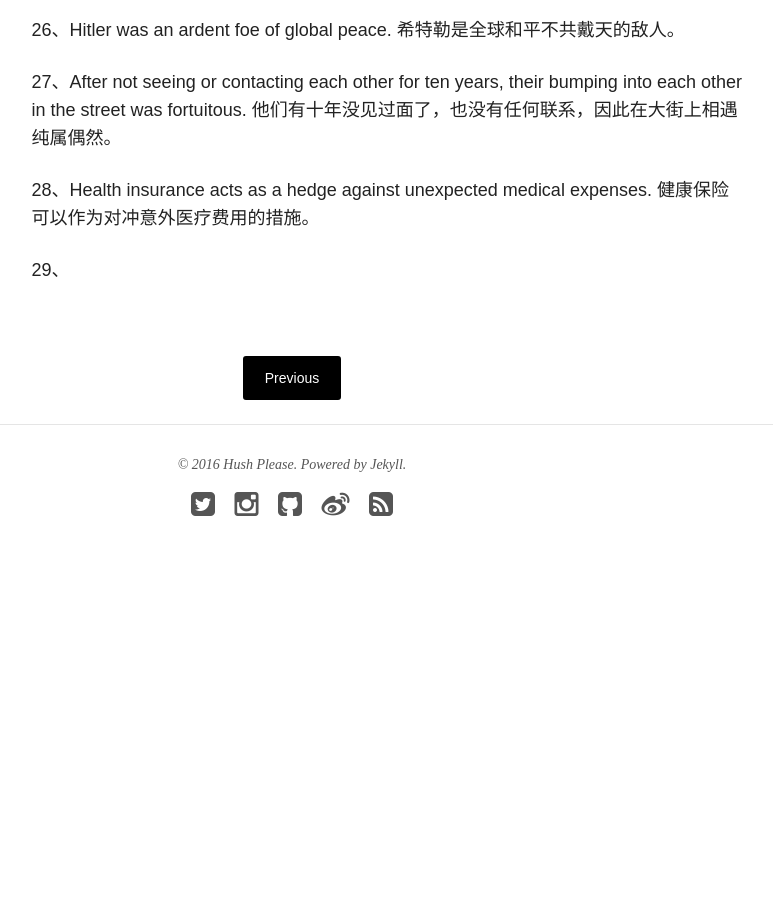
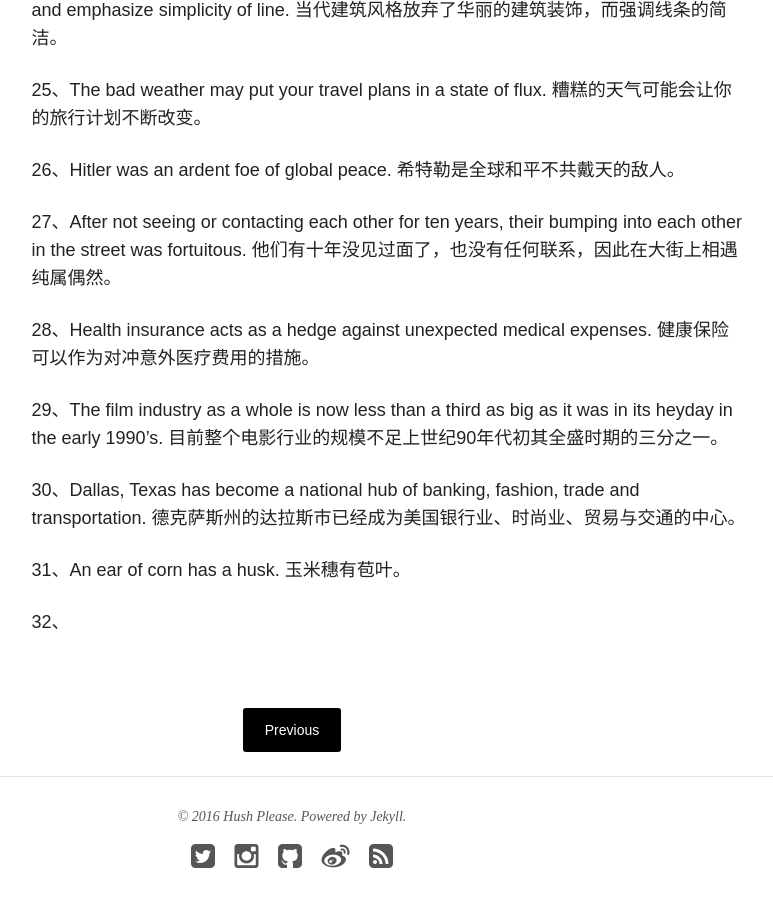
Before and after one commit to hushPlease/hushPlease.github.io, a Jekyll site: the page built from _posts/blog/2016-09-22-sentences-take-down.md, in a window 1280 px wide and 900 px high, scrolled down 5626 px. Shown: the whole window, without its empty margins (348-1121 px from the left). Built offline with Jekyll 4.4.1, drawn with Linux system fonts in a browser that asks for light colours; nearby versions of some CDN libraries; before the commit the page ends 6242 px from its top, so only the background shows below that; some of the changed text lies outside the part shown.

Commit message:
Update post.

```diff
--- a/_posts/blog/2016-09-22-sentences-take-down.md
+++ b/_posts/blog/2016-09-22-sentences-take-down.md
@@ -108,7 +108,11 @@
 gulp n.&v. 吞；吞咽
 foolhardy a.有勇无谋的
 reticent a.沉默的；有保留的；谨慎的
-
+miscellaneous a.混杂的；各种各样的；多方面的，多才多艺的
+hinterland n.穷乡僻壤；内地，腹地
+homogenize vt.使均匀
+humpbacked a.驼背的
+impend vi.逼近，即将发生
 
 1、We went to Hawaii to enjoy the amenity of a warm climate. 我们去夏威夷享受那里温暖宜人的气候。
 
@@ -166,4 +170,10 @@
 
 28、Health insurance acts as a hedge against unexpected medical expenses. 健康保险可以作为对冲意外医疗费用的措施。
 
-29、
+29、The film industry as a whole is now less than a third as big as it was in its heyday in the early 1990's. 目前整个电影行业的规模不足上世纪90年代初其全盛时期的三分之一。
+
+30、Dallas, Texas has become a national hub of banking, fashion, trade and transportation. 德克萨斯州的达拉斯市已经成为美国银行业、时尚业、贸易与交通的中心。
+
+31、An ear of corn has a husk. 玉米穗有苞叶。
+
+32、
```
Also changed, not shown: other parts of _posts/blog/2016-09-22-sentences-take-down.md (+1 -1 lines).
